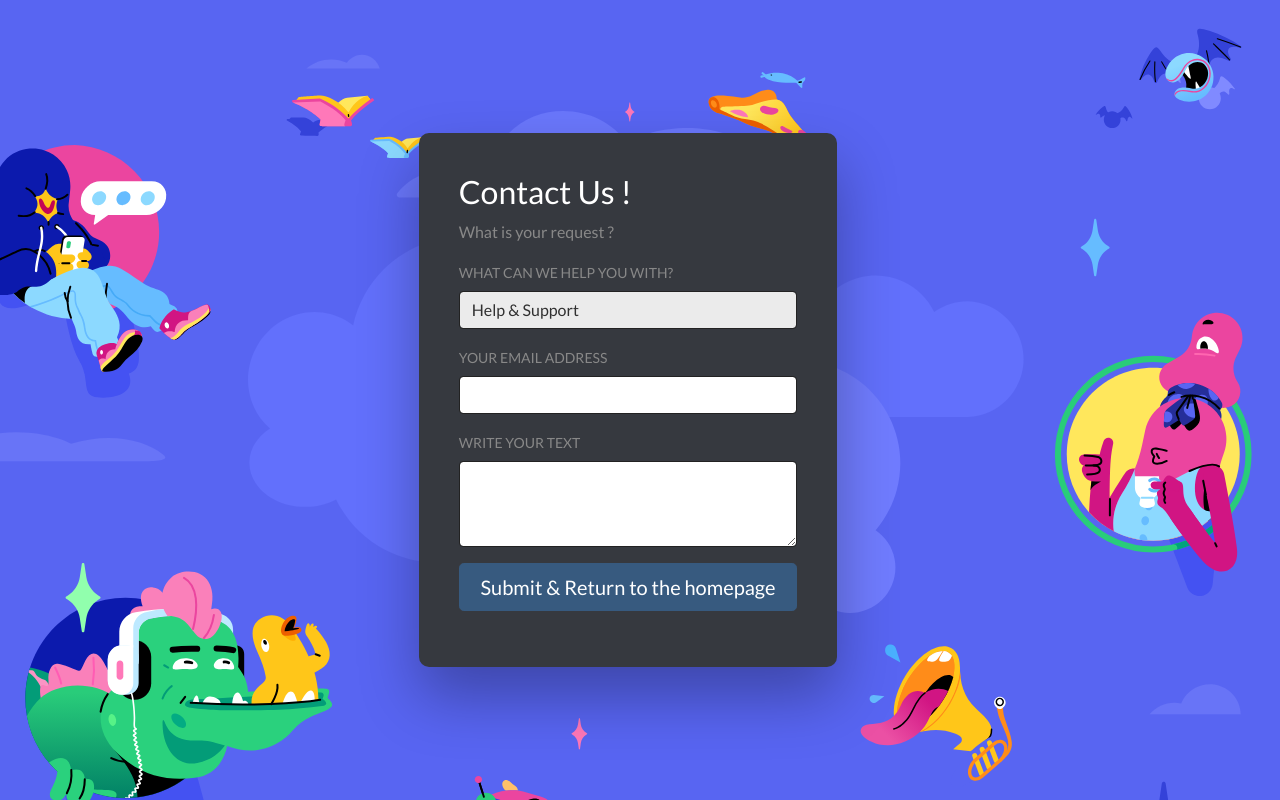
After one commit to JulienBlacteau/htdocs, a PHP site: page /view/contactUs.php in a window 1280 px wide. The commit adds this page. Run offline with PHP 8.4, Linux system fonts and the light colour scheme.

Commit message:
creation contact us page

```diff
--- /dev/null
+++ b/view/contactUs.php
@@ -0,0 +1,63 @@
+<?php ob_start(); ?>
+
+<div class="container-fluid d-flex h-100 characterBackground">
+    <div class="row align-self-center w-100">
+        <div class="col-4 mx-auto auth-container">
+            <h3>Contact Us !
+            </h3>
+            <p class="text-muted">What is your request ?</p>
+            <form action="./loginView.php" method="post">
+                <div class="mb-3">
+                    <label for="category" class="form-label text-muted small text-uppercase">What can we help you with?</label>
+                    <select required="required" class="form-control" id="category" name="category">
+                        <option>Help & Support</option>
+                        <option>Hacked Account</option>
+                        <option>Trust & Safety</option>
+                        <option>Billing</option>
+                        <option>Community Programs</option>
+                        <option>Bug Reporting</option>
+                        <option>Translation Error</option>
+                        <option>Creator Support</option>
+                        <option>Developer Compliante</option>
+                        <option>Developer Support</option>
+                    </select>
+                </div>
+
+                <div class="mb-3">
+                    <label for="email" class="form-label text-muted small text-uppercase">Your email address</label>
+                    <input type="email" required="required" class="form-control" id="email" name="email"/>
+                </div>
+
+                <div class="mb-3">
+                    <label for="text" class="form-label text-muted small text-uppercase">Write your text</label>
+                    <textarea type="text" required="required" class="form-control" id="text" rows="3" name="text"></textarea>
+                </div>
+
+                <div class="mb-3">
+                    <button type="button" class="btn btn-primary btn-lg btn-block w-100" data-bs-toggle="modal" data-bs-target="#modalWindow">
+                    Submit & Return to the homepage</button>
+                </div>
+
+                <div class="modal fade" id="modalWindow" aria-labelledby="modal exemple" aria-hidden="true">
+                    <div class="modal-dialog">
+                        <div class="modal-content">
+                            <div class="modal-header">
+                                <h3 class="modal-title">Congratulations !</h3>
+                            </div>
+                            <div class="modal-body">
+                                <p>Your request has been taken into account, we will answer you as soon as possible</p>
+                            </div>
+                            <div class="modal-footer">
+                                <a href="./loginView.php" class="text-muted">Return to the homepage</a>
+                            </div>
+                        </div>
+                    </div>
+                </div>
+
+            </form>
+        </div>
+    </div>
+</div>
+
+<?php $content = ob_get_clean(); ?>
+<?php require( __DIR__ . '/base.php'); ?>
--- a/view/loginView.php
+++ b/view/loginView.php
@@ -22,6 +22,7 @@
                     <button type="submit" class="btn btn-primary btn-lg btn-block w-100">Login</button>
                 </div>
             </form>
+            <a href="./contactUs.php" class="text-muted">Contact Us</a>
         </div>
     </div>
 </div>
```
